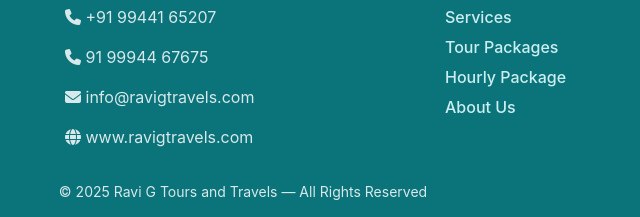
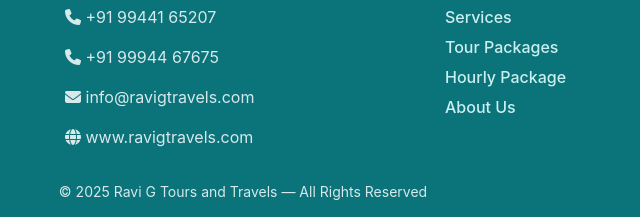
Before and after one commit to freelancingvignesh7-stack/ravigtravels, a plain HTML site: page terms-and-conditions.html in a window 1280 px wide. Shown: the part 2163-2380 px from the top of the page, 397-1037 px from the left. Drawn offline with nearby package versions, Linux system fonts and the light colour scheme.

Commit message:
Update terms-and-conditions.html

```diff
--- a/terms-and-conditions.html
+++ b/terms-and-conditions.html
@@ -198,7 +198,7 @@
         <div class="col-md-4">
           <h6>Contact</h6>
           <p><i class="fa fa-phone"></i> <a href="tel:+919944165207" style="text-decoration:none;color:inherit;"> +91 99441 65207</a></p>
-          <p><i class="fa fa-phone"></i> <a href="tel:+919994467675" style="text-decoration:none;color:inherit;"> 91 99944 67675</a></p>
+          <p><i class="fa fa-phone"></i> <a href="tel:+919994467675" style="text-decoration:none;color:inherit;"> +91 99944 67675</a></p>
           <p><i class="fa fa-envelope"></i> <a href="mailto:info@ravigtravels.com" style="text-decoration:none;color:inherit;">info@ravigtravels.com</a></p>
           <p><i class="fa fa-globe"></i> www.ravigtravels.com</p>
         </div>
```
